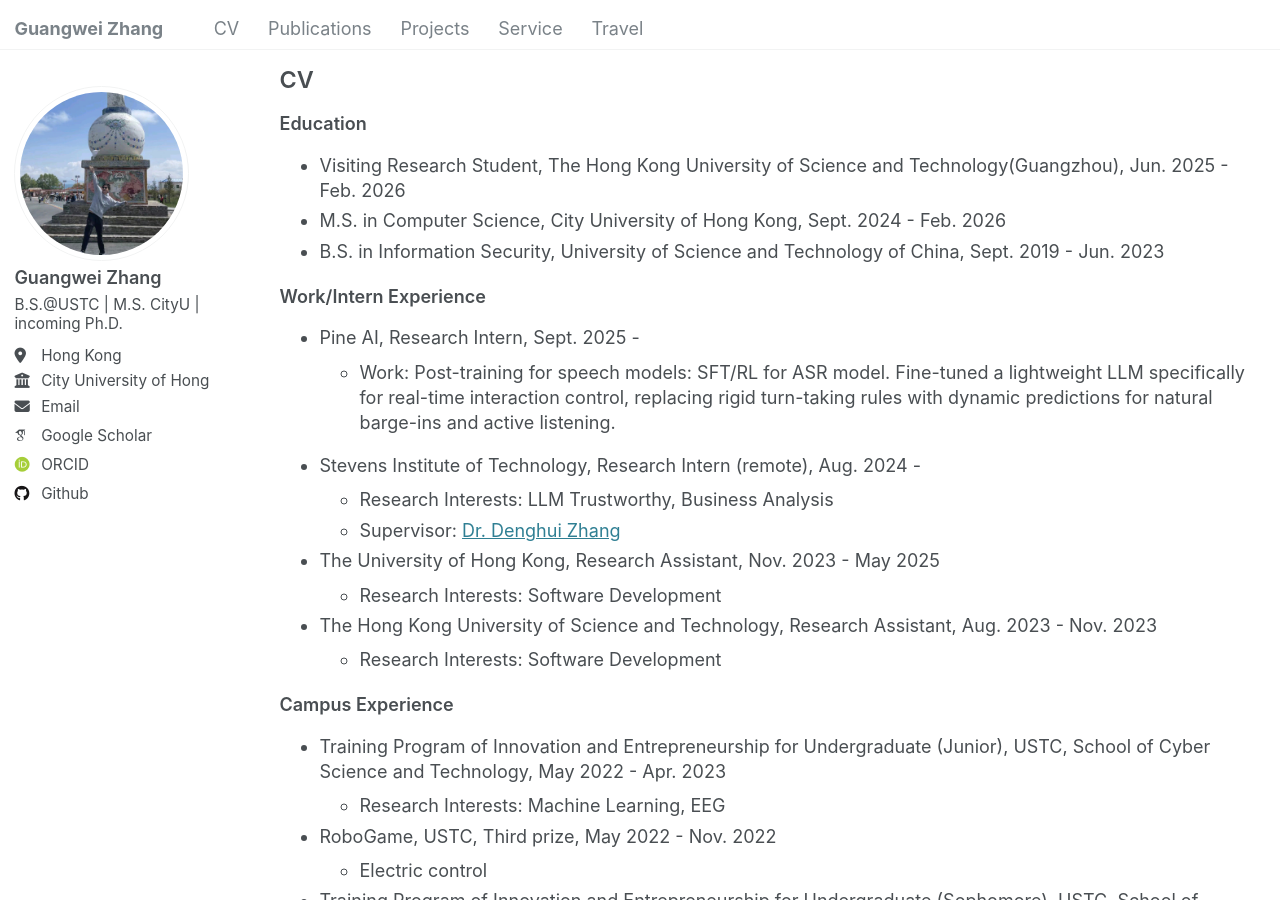
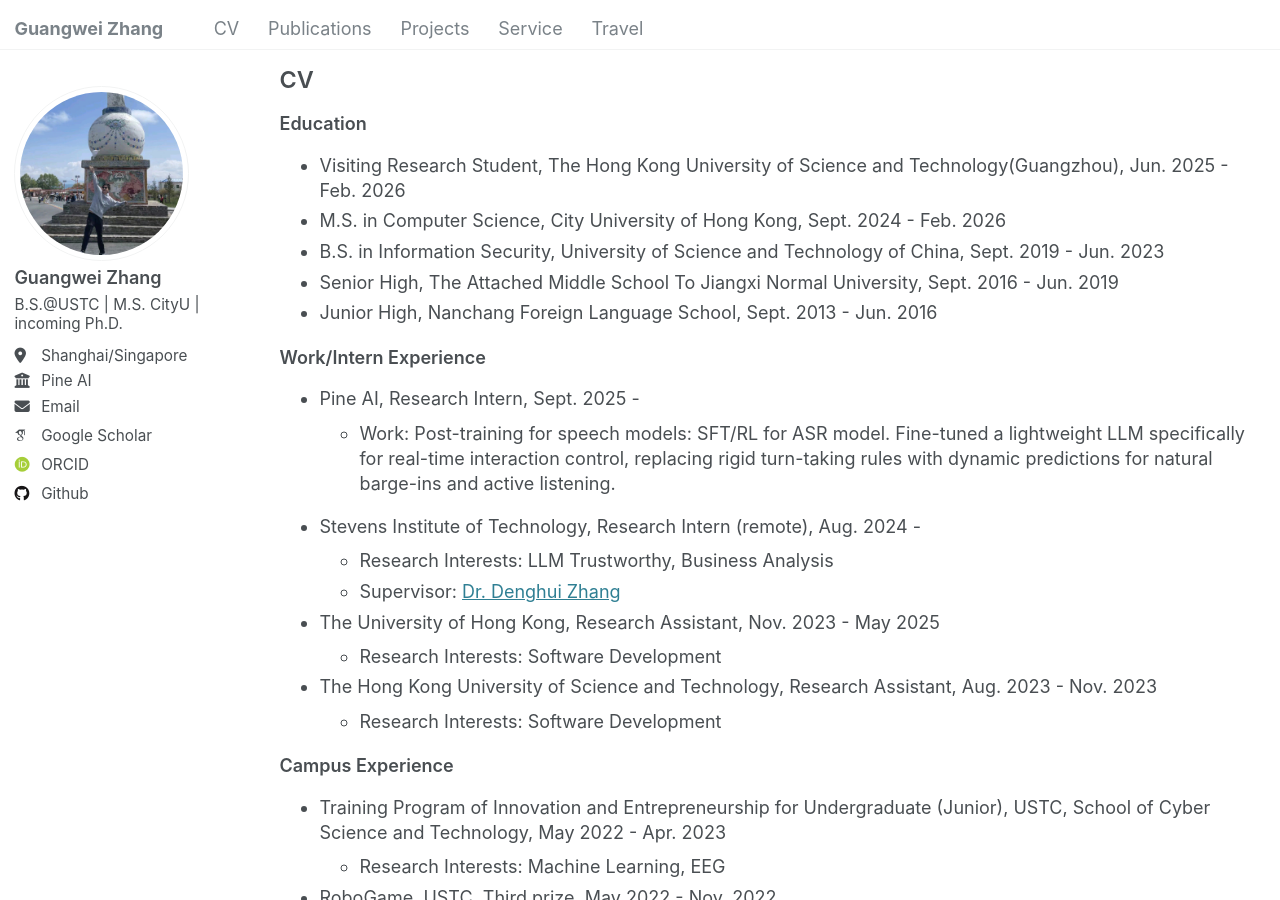
Before and after one commit to changhu73/changhu73.github.io, a Jekyll site: the page built from _pages/cv.md, in a window 1280 px wide and 900 px high. Built offline with Jekyll 4.4.1, drawn with Linux system fonts in a browser that asks for light colours; some web fonts are replaced.

Commit message:
update cv

```diff
--- a/_config.yml
+++ b/_config.yml
@@ -25,8 +25,8 @@
   name             : "Guangwei Zhang"
   pronouns         : # example: "she/her"
   bio              : "B.S.@USTC | M.S. CityU | incoming Ph.D."
-  location         : "Hong Kong"
-  employer         : "City University of Hong Kong"
+  location         : "Shanghai/Singapore"
+  employer         : "Pine AI"
   uri              : # URL
   email            : "gzhang63-c@my.cityu.edu.hk"
 
--- a/_pages/cv.md
+++ b/_pages/cv.md
@@ -12,6 +12,8 @@
 * Visiting Research Student, The Hong Kong University of Science and Technology(Guangzhou), Jun. 2025 - Feb. 2026
 * M.S. in Computer Science, City University of Hong Kong, Sept. 2024 - Feb. 2026
 * B.S. in Information Security, University of Science and Technology of China, Sept. 2019 - Jun. 2023
+* Senior High, The Attached Middle School To Jiangxi Normal University, Sept. 2016 - Jun. 2019
+* Junior High, Nanchang Foreign Language School, Sept. 2013 - Jun. 2016
 
 
 
```
